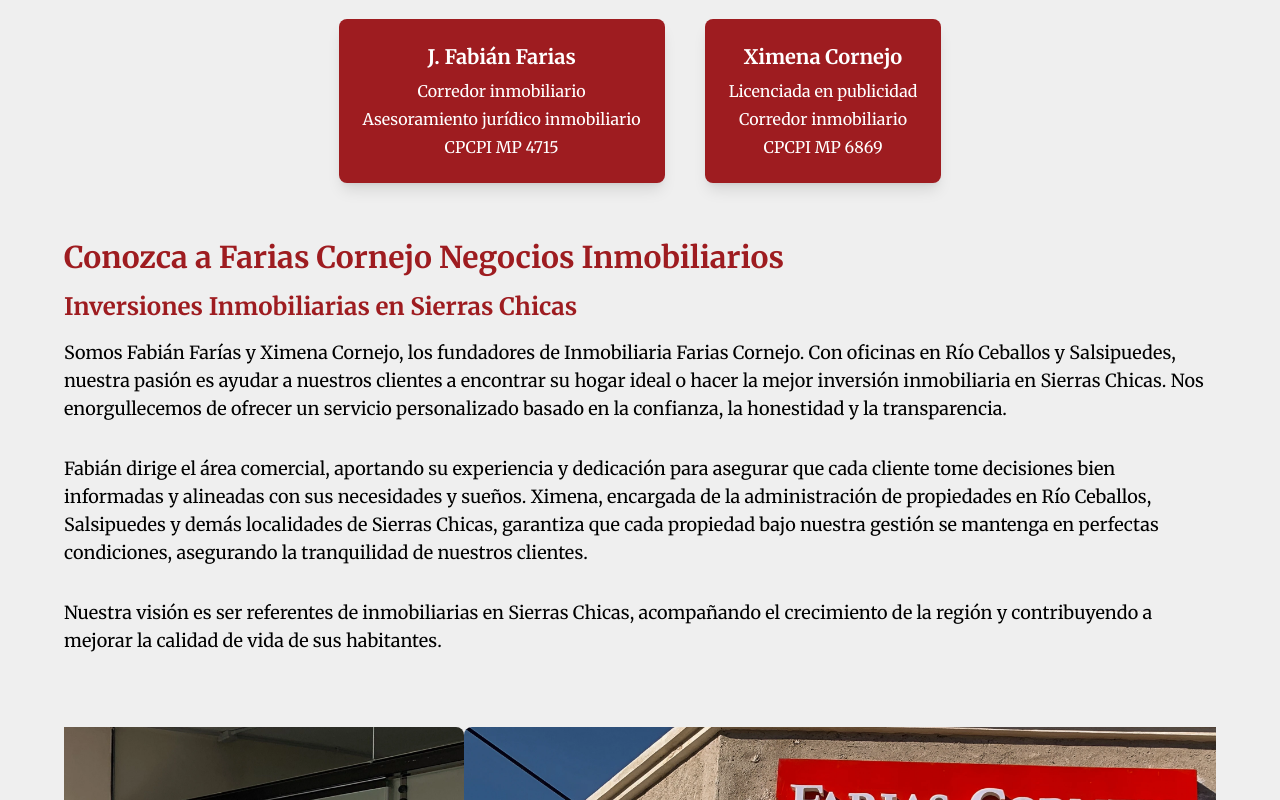
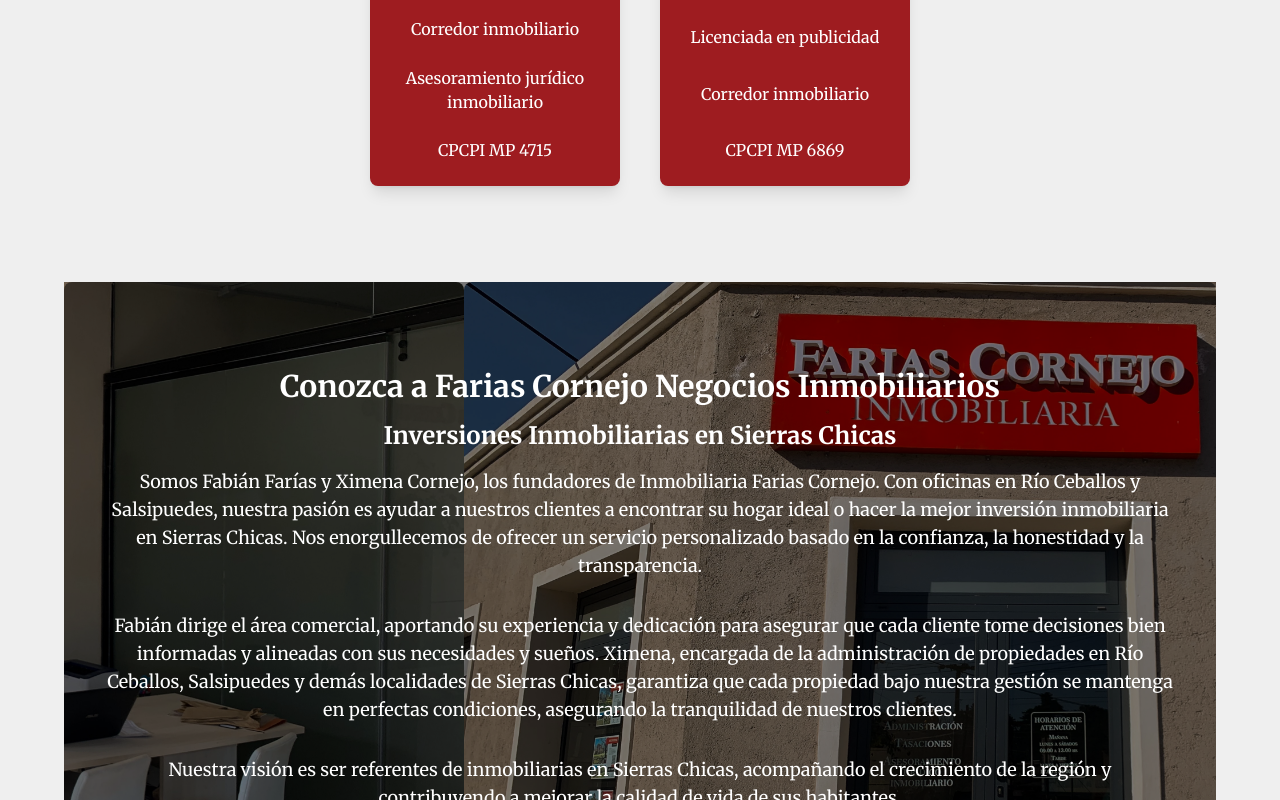
Before and after one commit to MaximoFarias27/website, a Next.js app: page / in a window 1280 px wide. Shown: the part 1120-1920 px from the top of the page. Built offline with nearby package versions, Linux system fonts and the light colour scheme.

Commit message:
last one

```diff
--- a/app/(navigation)/contacto/page.js
+++ b/app/(navigation)/contacto/page.js
@@ -1,8 +1,8 @@
 import Link from "next/link";
 
-export default function BlogPage() {
+export default function ContactPage() {
   return (
-    <div className="flex flex-col items-center md:min-h-[30vw]">
+    <div className="flex flex-col items-center min-h-[55vh]">
       <div className="max-w-[1200px] w-[90%] flex flex-col items-center md:mb-52 mb-20">
         <h1 className="w-full text-4xl mb-8 font-bold mt-5">Comunícate con Nosotros</h1>
         <p className="w-full text-xl mb-8">
@@ -10,11 +10,11 @@
         </p>
         <div className="w-full flex flex-col md:flex-row gap-10 md:pl-5">
           <div className="w-full md:w-1/2 flex flex-col gap-4">
-            <h3 className="text-2xl mt-5 letra-roja">Oficinas Río Ceballos</h3>
+            <h3 className="text-2xl mt-5 letra-roja">Oficina Río Ceballos</h3>
             <p className="text-lg md:pl-5">Telefono: 451037</p>
             <p className="text-lg md:pl-5">Direccion: Av. San Martín 4185, Río Ceballos, Córdoba</p>
             <p className="text-lg md:pl-5">Email: oficina.fariascornejo@gmail.com</p>
-            <h3 className="text-2xl mt-5 letra-roja">Oficinas Salsipuedes</h3>
+            <h3 className="text-2xl mt-5 letra-roja">Oficina Salsipuedes</h3>
             <p className="text-lg md:pl-5">Telefono: 3543620495</p>
             <p className="text-lg md:pl-5">Email: fariacornejo.salsipuedes@gmail.com</p>
             <p className="text-lg md:pl-5">Dirección: Av. Gral Paz 2 Esq Ruta E53, Salsipuedes</p>
--- a/app/globals.css
+++ b/app/globals.css
@@ -2,7 +2,7 @@
 @tailwind components;
 @tailwind utilities;
 
-html{
+html {
     background-color: #efefef;
 }
 
@@ -30,10 +30,31 @@
 
 .fondo-landing {
     background-image: url('/Landing.webp');
-    background-size: contain;
-    /* Hasta 1350px */
-    height: 675px;
+    background-size: cover;
     background-repeat: no-repeat;
+    animation: changeBg 10s ease infinite;
+}
+
+@keyframes changeBg {
+    0% {
+        background-image: url('/Landing-2.webp');
+    }
+
+    5% {
+        background-image: url('/Landing.webp');
+    }
+
+    60% {
+        background-image: url('/Landing.webp');
+    }
+
+    65% {
+        background-image: url('/Landing-2.webp');
+    }
+
+    100% {
+        background-image: url('/Landing-2.webp');
+    }
 }
 
 .fondo-alquiler-zona {
@@ -42,12 +63,14 @@
     background-position: center;
     background-repeat: no-repeat;
 }
+
 .fondo-terrenos-venta {
     background-image: url('/terrenos-venta.png');
     background-size: cover;
     background-position: center;
     background-repeat: no-repeat;
 }
+
 .fondo-comprar-zona {
     background-image: url('/comprar-zona.png');
     background-size: cover;
@@ -55,22 +78,24 @@
     background-repeat: no-repeat;
 }
 
-.faqs{
+.faqs {
     border-bottom: 1px solid #cfcfcf;
 }
-.primer-faqs{
+
+.primer-faqs {
     border-bottom: 1px solid #cfcfcf;
     border-top: 1px solid #cfcfcf;
-    padding-top: 40px;;
+    padding-top: 40px;
+    ;
 }
 
-iframe a img{
+iframe a img {
     display: none !important;
     opacity: 0 !important;
     visibility: hidden !important;
 }
 
-.carousel{
+.carousel {
     min-width: 90%;
     max-width: 1200px !important;
 }
--- a/app/page.js
+++ b/app/page.js
@@ -17,33 +17,6 @@
 
 
         {/* Nosotros */}
-        <h2 className="w-full md:text-4xl text-3xl mb-10 subrayado-rojo font-bold mt-10">Nosotros</h2>
-        <div className="flex gap-10 mt-6 mb-14">
-          <div class="bg-[#9e1c20] text-white p-6 rounded-lg shadow-lg max-w-sm mx-auto text-center">
-            <h3 class="text-xl font-bold mb-2">J. Fabián Farias</h3>
-            <p class="mb-1">Corredor inmobiliario</p>
-            <p class="mb-1">Asesoramiento jurídico inmobiliario</p>
-            <p>CPCPI MP 4715</p>
-          </div>
-          <div class="bg-[#9e1c20] text-white p-6 rounded-lg shadow-lg max-w-sm mx-auto text-center">
-            <h3 class="text-xl font-bold mb-2">Ximena Cornejo</h3>
-            <p class="mb-1">Licenciada en publicidad</p>
-            <p class="mb-1">Corredor inmobiliario</p>
-            <p>CPCPI MP 6869</p>
-          </div>
-        </div>
-        <h3 className="w-full md:text-3xl text-2xl font-semibold mb-4 letra-roja">Conozca a Farias Cornejo Negocios Inmobiliarios</h3>
-        <h4 className="w-full md:text-2xl text-lg font-semibold mb-4 letra-roja">Inversiones Inmobiliarias en Sierras Chicas</h4>
-        <p className="w-full md:text-lg text-md mb-8">
-          Somos Fabián Farías y Ximena Cornejo, los fundadores de Inmobiliaria Farias Cornejo. Con oficinas en Río Ceballos y Salsipuedes, nuestra pasión es ayudar a nuestros clientes a encontrar su hogar ideal o hacer la mejor inversión inmobiliaria en Sierras Chicas. Nos enorgullecemos de ofrecer un servicio personalizado basado en la confianza, la honestidad y la transparencia.
-        </p>
-        <p className="w-full md:text-lg text-md mb-8">
-          Fabián dirige el área comercial, aportando su experiencia y dedicación para asegurar que cada cliente tome decisiones bien informadas y alineadas con sus necesidades y sueños. Ximena, encargada de la administración de propiedades en Río Ceballos, Salsipuedes y demás localidades de Sierras Chicas, garantiza que cada propiedad bajo nuestra gestión se mantenga en perfectas condiciones, asegurando la tranquilidad de nuestros clientes.        </p>
-        <p className="w-full md:text-lg text-md mb-8">
-          Nuestra visión es ser referentes de inmobiliarias en Sierras Chicas, acompañando el crecimiento de la región y contribuyendo a mejorar la calidad de vida de sus habitantes.        </p>
-
-
-        {/* Carrousel */}
         <Carousel />
 
 
--- a/components/Carousel.jsx
+++ b/components/Carousel.jsx
@@ -1,15 +1,10 @@
-'use client'
+"use client";
 
-import React, { useState, useEffect } from 'react';
+import React, { useState, useEffect } from "react";
 
-const images = [
-  "slider1.webp",
-  "slider2.webp",
-  "slider3.webp",
-  "slider4.webp"
-];
+const images = ["slider1.webp", "slider2.webp", "slider3.webp", "slider4.webp"];
 
-const Carousel = ({interval = 3000 }) => {
+const Carousel = ({ interval = 3000 }) => {
   const [currentIndex, setCurrentIndex] = useState(0);
 
   useEffect(() => {
@@ -20,7 +15,25 @@
   }, [images.length, interval]);
 
   return (
-    <div className="relative carousel my-10 mx-auto overflow-hidden">
+    <>
+      <h2 className="w-full md:text-4xl text-3xl mb-10 subrayado-rojo font-bold mt-10">
+        Nosotros
+      </h2>
+      <div className="flex flex-wrap flex-row justify-center gap-10 mb-14 pt-4">
+        <div className="bg-[#9e1c20] text-white p-6 rounded-lg shadow-lg max-w-sm text-center w-[250px] h-[250px] flex flex-col justify-between">
+          <h3 className="text-xl font-bold mb-2">J. Fabián Farias</h3>
+          <p className="mb-1">Corredor inmobiliario</p>
+          <p className="mb-1">Asesoramiento jurídico inmobiliario</p>
+          <p>CPCPI MP 4715</p>
+        </div>
+        <div className="bg-[#9e1c20] text-white p-6 rounded-lg shadow-lg max-w-sm text-center w-[250px] h-[250px] flex flex-col justify-between">
+          <h3 className="text-xl font-bold mb-2">Ximena Cornejo</h3>
+          <p className="mb-1">Licenciada en publicidad</p>
+          <p className="mb-1">Corredor inmobiliario</p>
+          <p>CPCPI MP 6869</p>
+        </div>
+      </div>
+      <div className="carousel my-10 mx-auto overflow-hidden relative flex flex-col">
         <div
           className="rounded-lg flex items-center transition-transform duration-500 ease-in-out"
           style={{ transform: `translateX(-${currentIndex * 100}%)` }}
@@ -34,7 +47,39 @@
             />
           ))}
         </div>
+        <div className="md:absolute inset-0 flex flex-col justify-center items-center md:text-white py-10 md:p-10 md:bg-black md:bg-opacity-50 rounded-lg pt-16">
+          <h3 className="w-full md:text-3xl text-2xl font-semibold mb-4 md:text-center letra-roja md:text-white">
+            Conozca a Farias Cornejo Negocios Inmobiliarios
+          </h3>
+          <h4 className="w-full md:text-2xl text-lg font-semibold mb-4 md:text-center letra-roja md:text-white">
+            Inversiones Inmobiliarias en Sierras Chicas
+          </h4>
+          <p className="w-full md:text-lg text-md mb-8 md:text-center">
+            Somos Fabián Farías y Ximena Cornejo, los fundadores de Inmobiliaria
+            Farias Cornejo. Con oficinas en Río Ceballos y Salsipuedes, nuestra
+            pasión es ayudar a nuestros clientes a encontrar su hogar ideal o
+            hacer la mejor inversión inmobiliaria en Sierras Chicas. Nos
+            enorgullecemos de ofrecer un servicio personalizado basado en la
+            confianza, la honestidad y la transparencia.
+          </p>
+          <p className="w-full md:text-lg text-md mb-8 md:text-center">
+            Fabián dirige el área comercial, aportando su experiencia y dedicación
+            para asegurar que cada cliente tome decisiones bien informadas y
+            alineadas con sus necesidades y sueños. Ximena, encargada de la
+            administración de propiedades en Río Ceballos, Salsipuedes y demás
+            localidades de Sierras Chicas, garantiza que cada propiedad bajo
+            nuestra gestión se mantenga en perfectas condiciones, asegurando la
+            tranquilidad de nuestros clientes.
+          </p>
+          <p className="w-full md:text-lg text-md mb-8 md:text-center">
+            Nuestra visión es ser referentes de inmobiliarias en Sierras Chicas,
+            acompañando el crecimiento de la región y contribuyendo a mejorar la
+            calidad de vida de sus habitantes.
+          </p>
         </div>
+      </div>
+
+    </>
   );
 };
 
--- a/components/Footer.jsx
+++ b/components/Footer.jsx
@@ -5,7 +5,7 @@
 export const Footer = () => {
   return (
     <div className="fondo-rojo py-10 flex justify-center">
-      <footer className="grid lg:grid-cols-3 grid-cols-1 max-w-[1200px] gap-y-10 md:max-w-full max-w-[90%]">
+      <footer className="grid lg:grid-cols-3 grid-cols-1 max-w-[1200px] gap-y-10 md:max-w-full ">
         <Image src="/Logo.png" width={200} height={150} className="w-full" />
         <div className="text-white flex flex-col w-full lg:pl-24 gap-5 md:mt-2">
           <Link className=" hover:underline" href="/">
@@ -19,12 +19,12 @@
           </Link>
         </div>
         <div className="text-white flex flex-col">
-          <h3 className="text-lg mb-2">Oficinas Río Ceballos</h3>
+          <h3 className="text-lg mb-2">Oficina Río Ceballos</h3>
           <p className="text-sm mt-1"> <b>Telefono:</b> 451037</p>
           <p className="text-sm mt-1"> <b>Direccion:</b> Av. San Martín 4185, Río Ceballos, Córdoba</p>
           <p className="text-sm mt-1 mb-3"> <b>Email:</b> oficina.fariascornejo@gmail.com</p>
-          <div className="bg-white h-[2px]"></div>
-          <h3 className="text-lg mb-2 mt-3">Oficinas Salsipuedes</h3>
+          <div className="bg-white h-[2px] my-10 lg:my-0"></div>
+          <h3 className="text-lg mb-2 mt-3">Oficina Salsipuedes</h3>
           <p className="text-sm mt-1"> <b>Telefono:</b> 3543620495</p>
           <p className="text-sm mt-1"> <b>Email:</b> fariacornejo.salsipuedes@gmail.com</p>
           <p className="text-sm mt-1"> <b>Dirección:</b> Av. Gral Paz 2 Esq Ruta E53, Salsipuedes</p>
```
Also changed, not shown: public/Landing-2.webp (added). Lines whose indentation alone changed are shown as unchanged.
